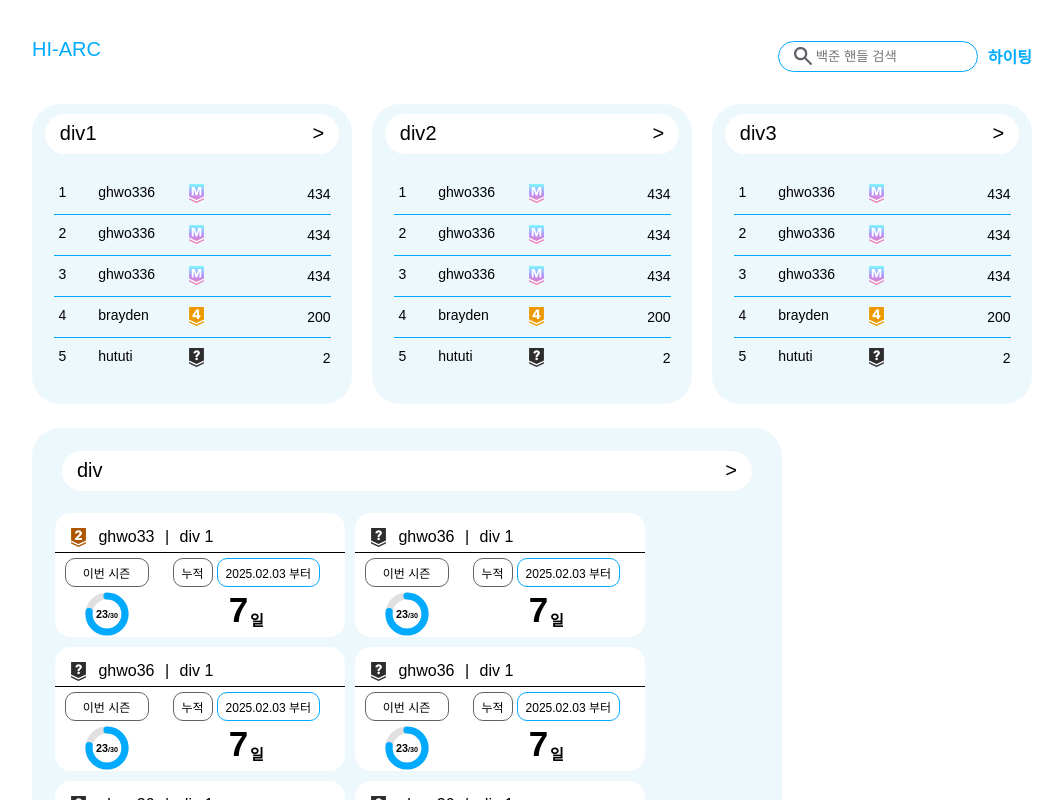
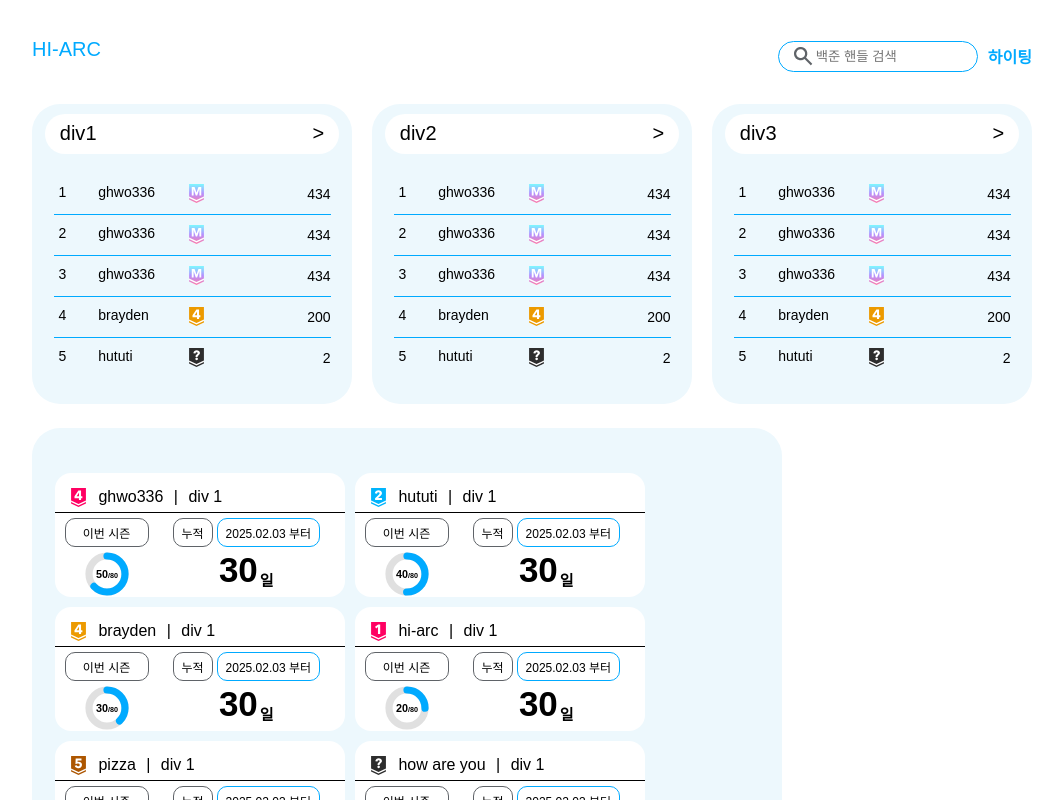
Before and after one commit to 2025-HIARC-Rating-system/FE, a React (Vite) app: page / in a window 1280 px wide. Shown: the top 800 px of the page, without its empty margins (108-1171 px from the left). Built offline with nearby package versions, Linux system fonts and the light colour scheme; a web font is replaced by a local one.

Commit message:
fix:StreakBox.tsx 오류수정

```diff
--- a/src/block/StreakBox.tsx
+++ b/src/block/StreakBox.tsx
@@ -1,6 +1,5 @@
 import styled from "styled-components";
 import Color from "../ui/Color";
-import ArrowButton from "../atoms/ArrowButton";
 import IndividualBlock from "../components/IndividualBlock";
 const Wrapper = styled.div`
   width: 75%;
@@ -33,16 +32,56 @@ const Individuals = styled.div`
 const StreakBox = () => {
   return (
     <Wrapper>
-      <ButtonWrapper>
-        <ArrowButton ArrowString="streak" />
-      </ButtonWrapper>
+      <ButtonWrapper></ButtonWrapper>
       <Individuals>
-        <IndividualBlock tier={4} id="ghwo33" />
-        <IndividualBlock />
-        <IndividualBlock />
-        <IndividualBlock />
-        <IndividualBlock />
-        <IndividualBlock />
+        <IndividualBlock
+          tier={27}
+          id="ghwo336"
+          div={1}
+          value={50}
+          maxValue={80}
+          days={30}
+        />
+        <IndividualBlock
+          tier={24}
+          id="hututi"
+          div={1}
+          value={40}
+          maxValue={80}
+          days={30}
+        />
+        <IndividualBlock
+          tier={12}
+          id="brayden"
+          div={1}
+          value={30}
+          maxValue={80}
+          days={30}
+        />
+        <IndividualBlock
+          tier={30}
+          id="hi-arc"
+          div={1}
+          value={20}
+          maxValue={80}
+          days={30}
+        />
+        <IndividualBlock
+          tier={1}
+          id="pizza"
+          div={1}
+          value={80}
+          maxValue={80}
+          days={30}
+        />
+        <IndividualBlock
+          tier={0}
+          id="how are you"
+          div={1}
+          value={0}
+          maxValue={80}
+          days={30}
+        />
       </Individuals>
     </Wrapper>
   );
```
